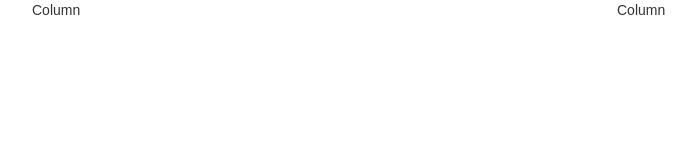
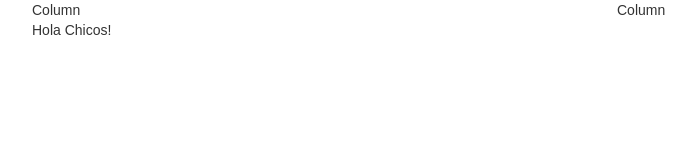
Before and after one commit to MMachado-uy/react-workshop, a React app: page / in a window 1280 px wide. Shown: the top 160 px of the page, without its empty margins (38-734 px from the left). Built offline with nearby package versions, Linux system fonts and the light colour scheme.

Commit message:
06-Basic Props

```diff
--- a/src/components/Hola.jsx
+++ b/src/components/Hola.jsx
@@ -1,9 +1,12 @@
 import React from 'react';
 
-const HolaMundo = () => {
+const HolaMundo = (props) => {
+
+    let { quien } = props;
+
     return (
         <div>
-            <p>Hola Mundo!</p>
+            <p>Hola {quien || 'Fallback'}!</p>
         </div>
     )
 }
--- a/src/components/Home.jsx
+++ b/src/components/Home.jsx
@@ -1,4 +1,6 @@
 import React from 'react';
+import HolaMundo  from './Hola.jsx'
+
 import { Grid, Row, Col } from 'react-bootstrap';
 
 const Home = () => {
@@ -12,6 +14,11 @@ const Home = () => {
                     Column
                 </Col>
             </Row>
+            <Row>
+                <Col xs={12}>
+                    <HolaMundo quien="Chicos"></HolaMundo>
+                </Col>
+            </Row>
         </Grid>
     )
 }
```
